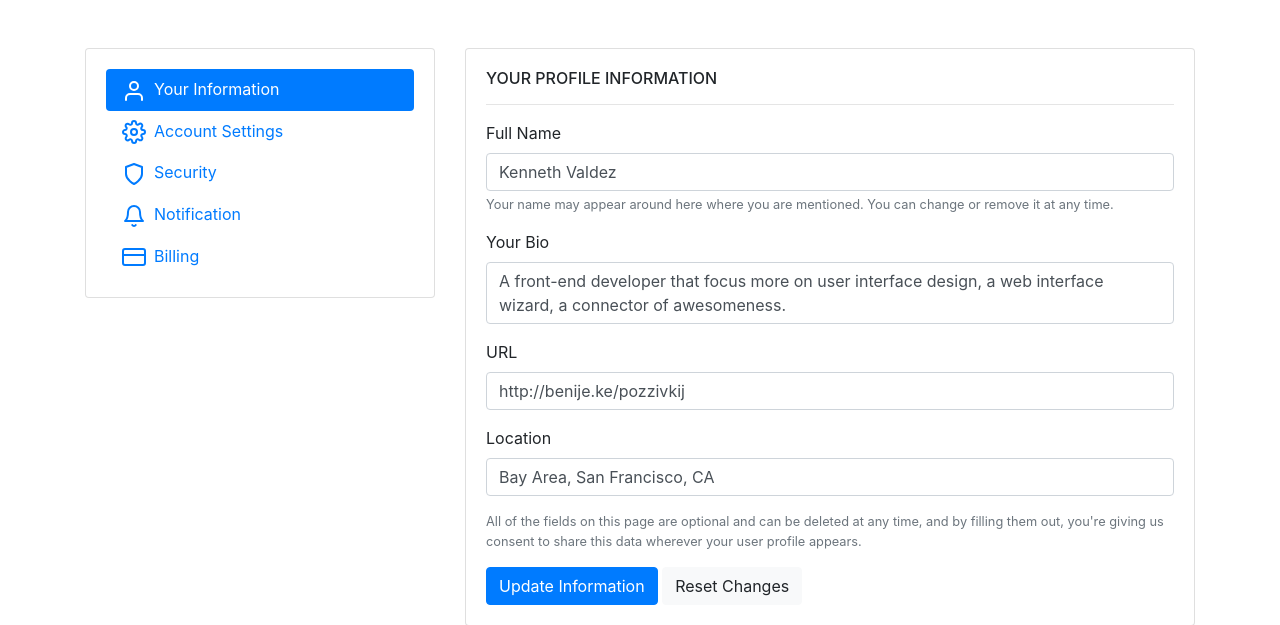
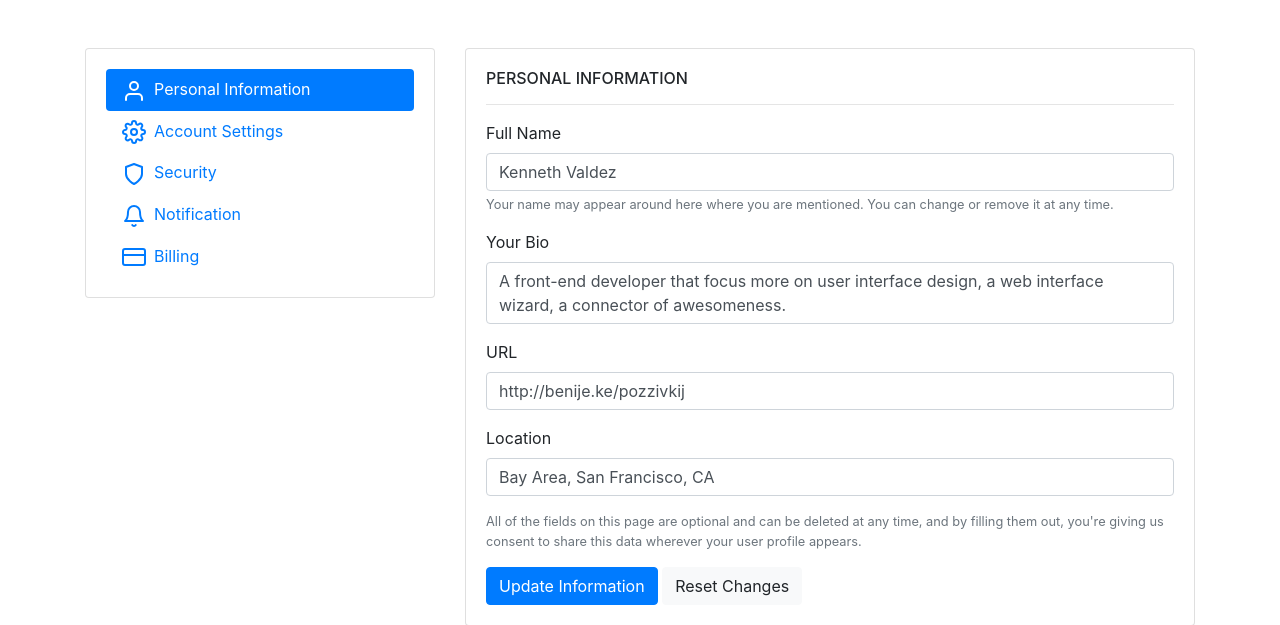
Before and after one commit to ZendaInnocent/SAAS-kit, a Django app: page /dashboard/ in a window 1280 px wide. Shown: the top 625 px of the page. Run offline with Django 3.2, Linux system fonts and the light colour scheme; a user stored in the database is signed in; some libraries are stand-ins or nearby versions.

Commit message:
Enhacement: user dashboard

```diff
--- a/main/templates/main/dashboard.html
+++ b/main/templates/main/dashboard.html
@@ -17,7 +17,7 @@ Dashboard - {{ block.super }}
                                 class="feather feather-user mr-2">
                                 <path d="M20 21v-2a4 4 0 0 0-4-4H8a4 4 0 0 0-4 4v2"></path>
                                 <circle cx="12" cy="7" r="4"></circle>
-                            </svg>Your Information
+                            </svg>Personal Information
                         </a>
                         <a href="#account" data-toggle="tab" class="nav-item nav-link has-icon nav-link-faded">
                             <svg xmlns="http://www.w3.org/2000/svg" width="24" height="24" viewBox="0 0 24 24" fill="none"
@@ -110,7 +110,7 @@ Dashboard - {{ block.super }}
                 </div>
                 <div class="card-body tab-content">
                     <div class="tab-pane active" id="profile">
-                        <h6>YOUR PROFILE INFORMATION</h6>
+                        <h6>PERSONAL INFORMATION</h6>
                         <hr>
                         <form>
                             <div class="form-group">
@@ -203,6 +203,11 @@ Dashboard - {{ block.super }}
                         <hr>
                         <form>
                             <div class="form-group">
+                                <h2>Current Plan: </h2>
+                                <button class="btn btn-primary">Change Plan</button>
+                                <hr>
+                                </div>
+                            <div class="form-group">
                                 <label class="d-block mb-0">Payment Method</label>
                                 <div class="small text-muted mb-3">You have not added a payment method</div>
                                 <button class="btn btn-primary" type="button">Add Payment Method</button>
```
Also changed, not shown: db.sqlite3.
